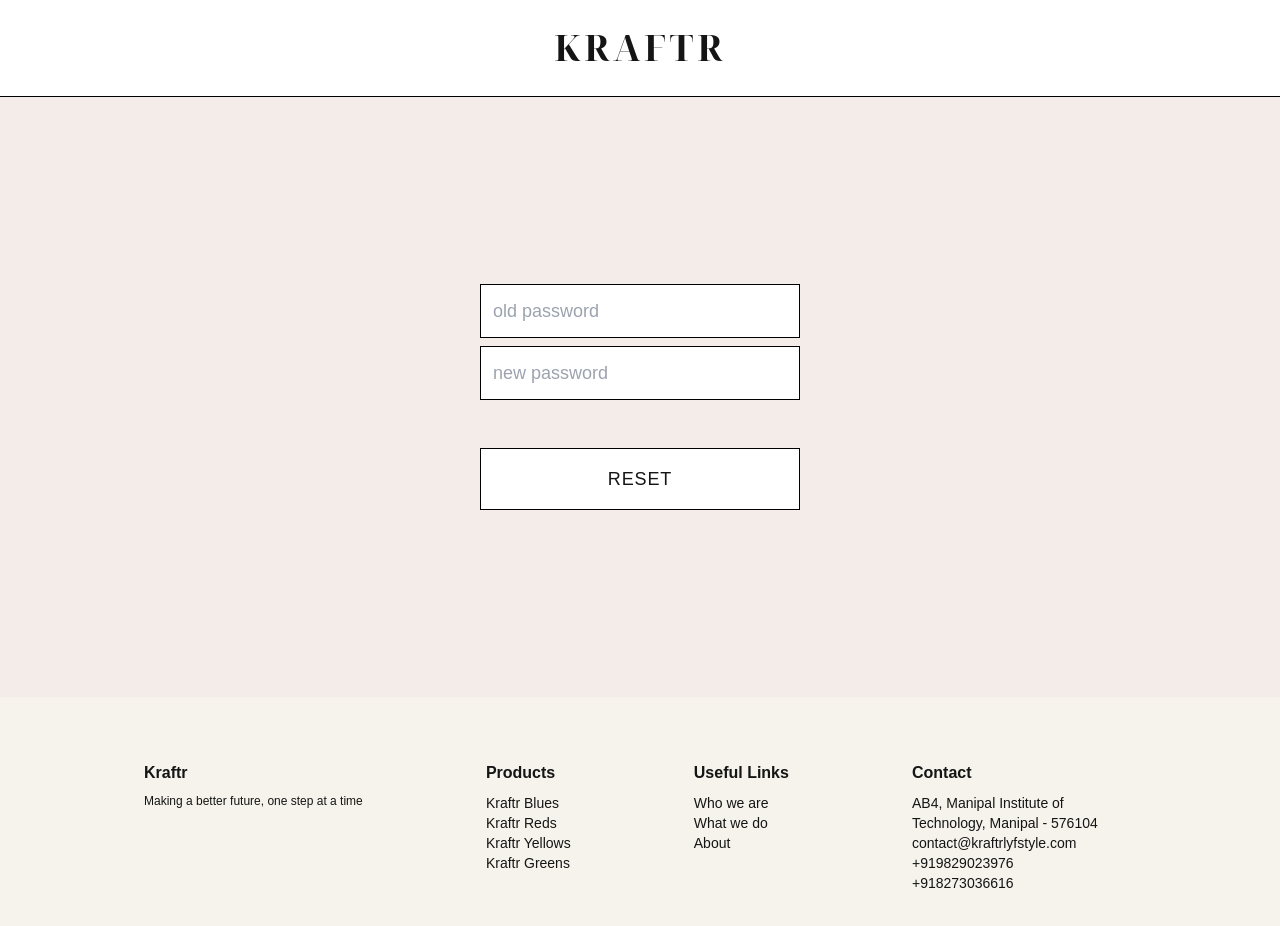
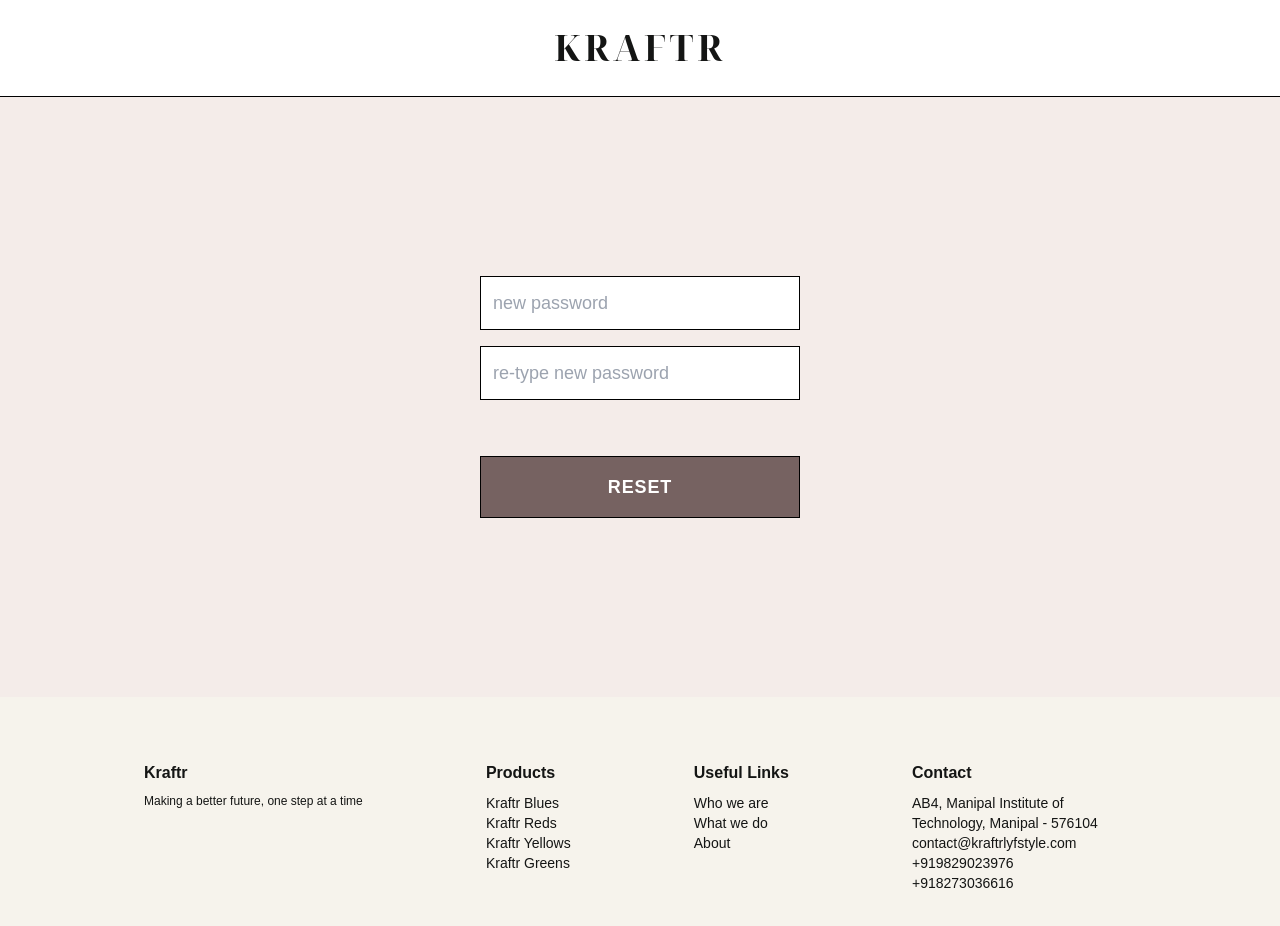
Before and after one commit to kraftrlyfstyle/Kraftr-Website, a React (Vite) app: page /forgot-password in a window 1280 px wide. Shown: the top 926 px of the page. Built offline with nearby package versions, Linux system fonts and the light colour scheme.

Commit message:
Update ForgotPassword.jsx

```diff
--- a/src/pages/ForgotPassword.jsx
+++ b/src/pages/ForgotPassword.jsx
@@ -39,24 +39,24 @@ const ForgotPassword = () => {
                     className="flex flex-col items-center justify-center w-full text"
                 >
                     <input
-                        className="w-3/12 border-[1px] outline-none border-black p-3 text-lg"
-                        placeholder="old password"
-                        name="oldpassword"
+                        className="w-3/12 border-[1px] outline-none focus:border-[2px] border-black p-3 text-lg transition-all ease-in-out"
+                        placeholder="new password"
+                        name="newpassone"
                         type="password"
                     />
                     <input
-                        className="w-3/12 border-[1px] outline-none border-black p-3 my-2 text-lg"
-                        name="newpassword"
-                        placeholder="new password"
+                        className="w-3/12 border-[1px] outline-none focus:border-[2px] border-black p-3 my-4 text-lg transition-all ease-in-out"
+                        name="newpasstwo"
+                        placeholder="re-type new password"
                         type="password"
                     />
 
                     <button
-                        className="w-3/12 border-[1px] border-black px-6 py-4 hover:bg-[#766261] hover:text-white text-lg transition-all tracking-wider hover:tracking-widest  mt-10 bg-white"
-                        type="submit"
-                    >
-                        RESET
-                    </button>
+						className="w-3/12 border-[1px] border-black px-6 py-4 bg-[#766261] text-white text-lg transition-all tracking-wider hover:tracking-widest  mt-10  hover:bg-[#7d6a69] text-center font-bold"
+						type="submit"
+					>
+						RESET
+					</button>
                 </form>
             </div>
 
```
